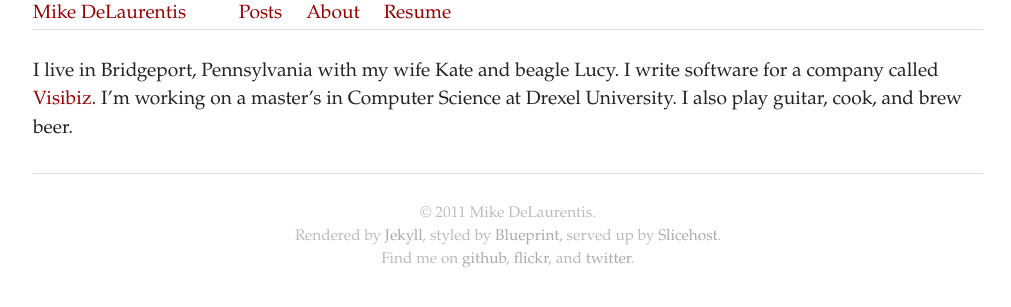
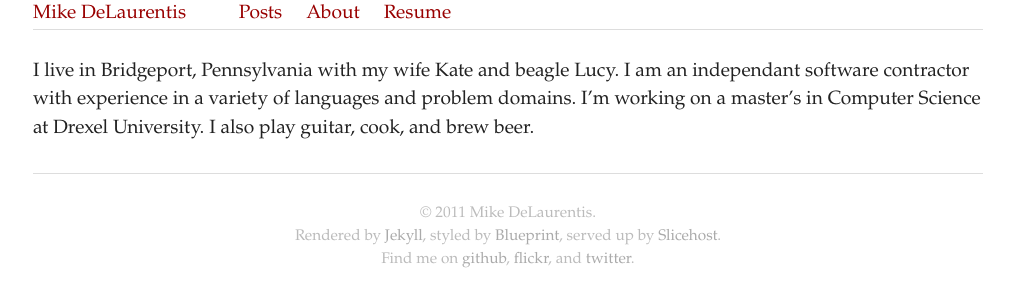
Before and after one commit to mdelaurentis/mdelaurentis.github.com, a Jekyll site: the page built from about.md, in a window 1280 px wide. Shown: the top 307 px of the page, without its empty margins (132-1143 px from the left). Built offline with Jekyll 4.4.1, drawn with Linux system fonts in a browser that asks for light colours.

Commit message:
Update bio

```diff
--- a/about.md
+++ b/about.md
@@ -3,4 +3,8 @@ layout: default
 title: About
 ---
 
-I live in Bridgeport, Pennsylvania with my wife Kate and beagle Lucy.  I write software for a company called [Visibiz](http://visibiz.com).  I'm working on a master's in Computer Science at Drexel University.  I also play guitar, cook, and brew beer.
+I live in Bridgeport, Pennsylvania with my wife Kate and beagle Lucy.
+I am an independant software contractor with experience in a variety
+of languages and problem domains.  I'm working on a master's in
+Computer Science at Drexel University.  I also play guitar, cook, and
+brew beer.
```
Also changed, not shown: 1 other file.
